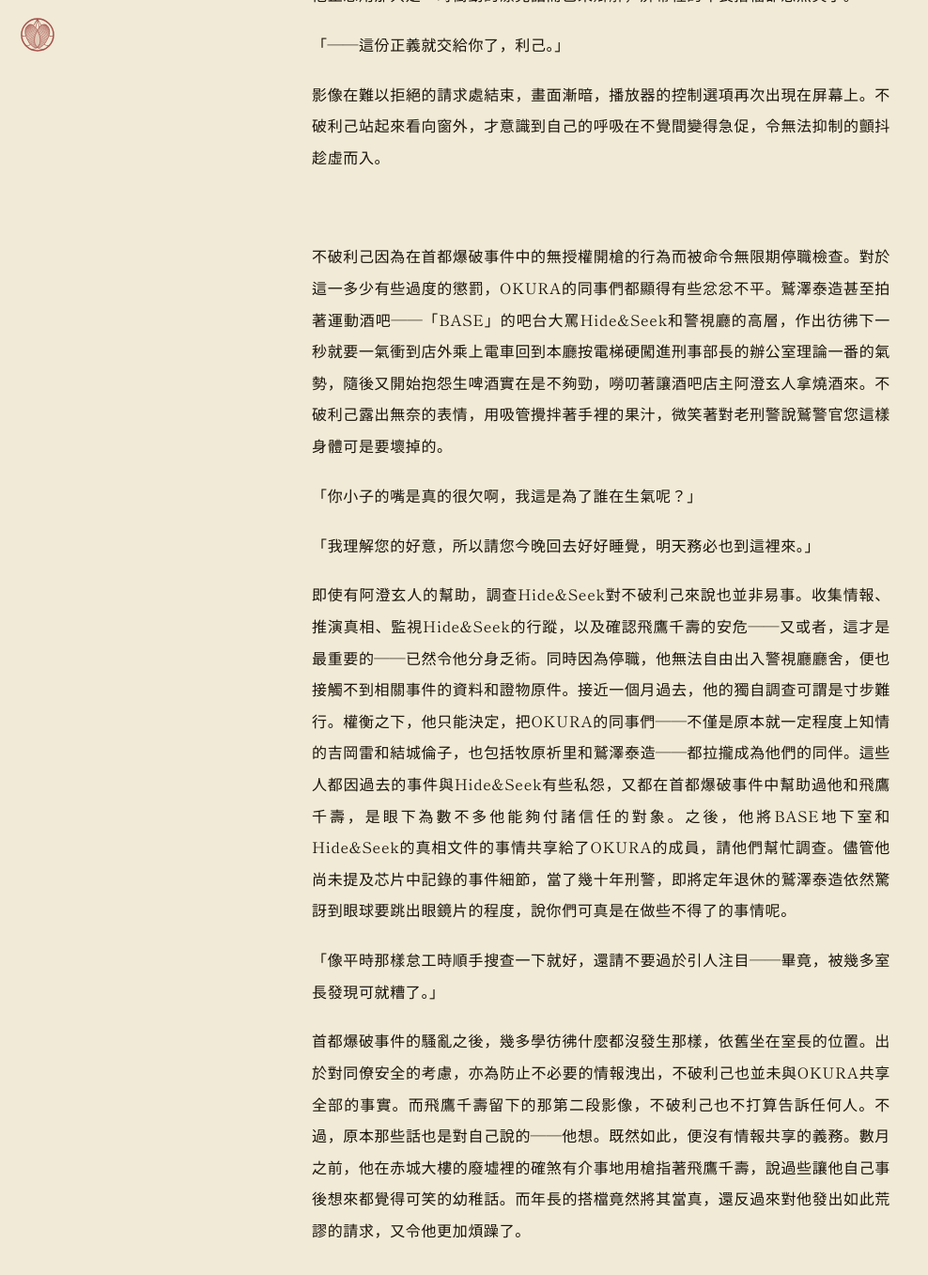
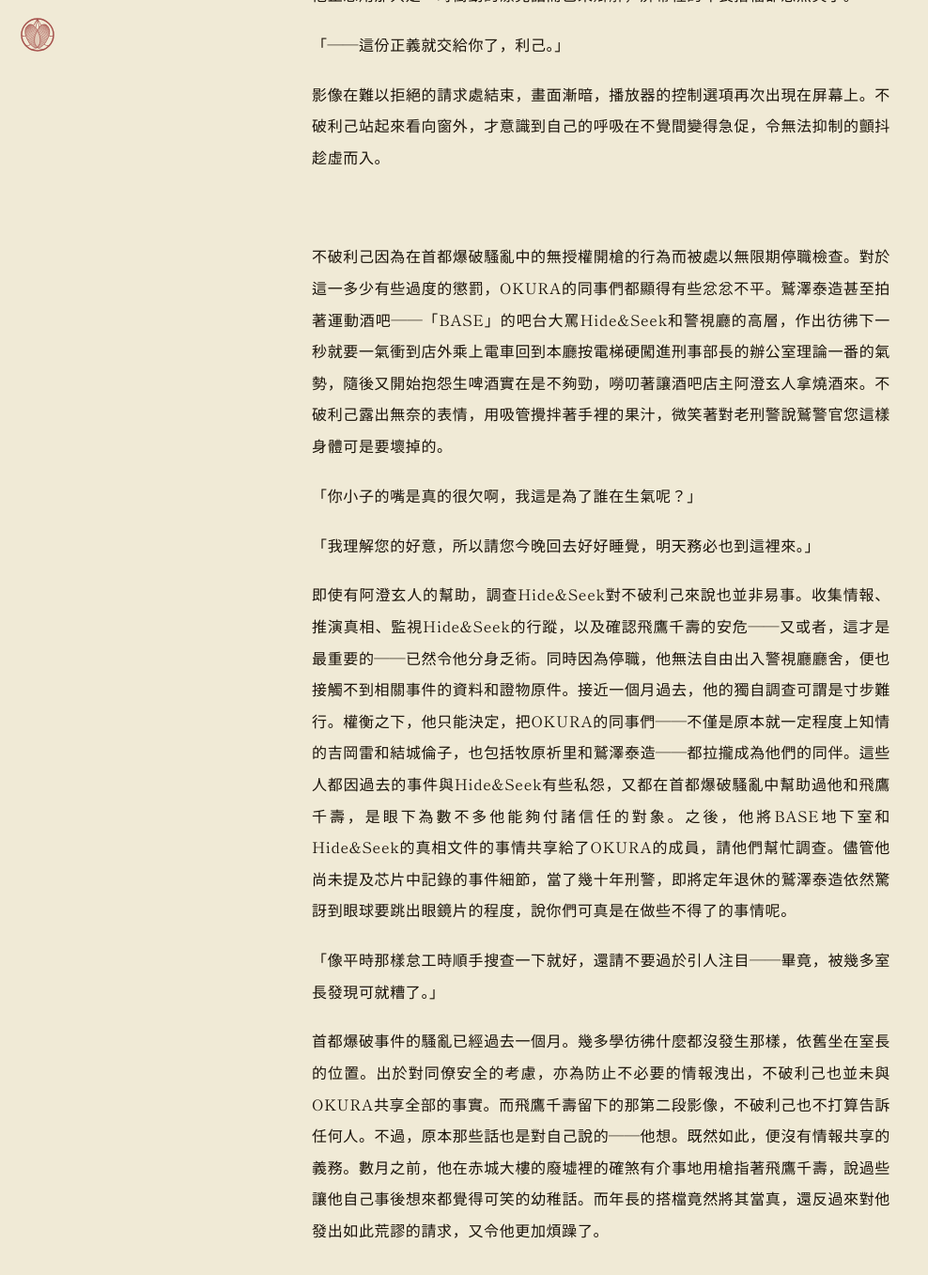
Before and after one commit to AriaYura/eternalnessstudy, a Jekyll site: the page built from posts/takeyabunotsuki/t-01.md, in a window 1280 px wide and 1400 px high, scrolled down 2095 px. Shown: the top 1357 px of the window at 94% size, without its empty margins (0-988 px from the left). Built offline with Jekyll 4.4.1, drawn with Linux system fonts in a browser that asks for light colours; some web fonts are replaced; some of the changed text lies outside the part shown.

Commit message:
update t-01-01 0610

```diff
--- a/posts/takeyabunotsuki/t-01.md
+++ b/posts/takeyabunotsuki/t-01.md
@@ -16,7 +16,7 @@
 
 不破利己時隔數十日回到自己位於墨田區的公寓。他將乍看上去像電子芳香劑一樣的設備插入牆腳的電源，又照著阿澄玄人的指示在手機屏幕和設備之間來回操作，直到指示燈和手機畫面都像天才黑客所說的那樣開始運作之後，他才長舒了一口氣，走到床邊放鬆了身體坐下。床墊回應以恰到好處的反彈，竟不知為何令他感到陌生。不破利己這才意識到自己已經很久沒在這張床上過夜了。他還在墨田署的時候，這間可以讓他步行上班的公寓的確稱得上便利。然而自從一個月前的首都爆破騷亂以來，為了方便整理情報，他總頻繁出入被視作秘密基地一般的運動酒吧，往返自宅反而變得麻煩，他留在酒吧過夜的次數也逐漸增加。而自宅長期無人留守，安全上也著實令他顧慮。於是他便拜託運動酒吧的店主，同時也是天才黑客的阿澄玄人做了室內監視器給他。雖然那外表看上去如同小型犬一般的店主似乎自己也躍躍欲試就是了。
 
-運動酒吧正式的店名是「BASE」，然而為數不多的常客卻常常直呼其為「運動酒吧」。似乎是不滿這種缺乏特殊性的叫法，阿澄玄人近乎命令般地要求不破利己使用「BASE」這個名稱，否則就要把他扔到末班電車早已結束運行的深夜街頭。不破利己雖不認為「運動酒吧」這一早已用慣的稱謂有什麼問題，但比起在冬季的深夜橫穿都心徒步回家，或是花費天價搭乘計程車，計較稱呼這種小事則顯得不合時宜。即使偶爾習慣使然說出「運動酒吧」，年輕的巡查部長也會立即煞有介事地在後面補上「BASE」。只是BASE的床——如果那合成板拼湊的箱子一樣的東西可以說是床的話——又窄又硬，翻身時甚至能聽到合成木板發出呻吟般的響聲，讓人懷疑也許直接睡在地板上都要更舒服些的程度。然而即使是那樣的床，睡久了身體也會習慣，反倒是自己舒適的床變得陌生了。
+運動酒吧正式的店名是「BASE」，然而為數不多的常客卻常常直呼其為「運動酒吧」。似乎是不滿這種缺乏特殊性的叫法，阿澄玄人近乎命令般地要求不破利己使用「BASE」這個名稱，否則就要把他丟到末班電車早已結束運行的深夜街頭。不破利己雖不認為「運動酒吧」這一早已用慣的稱謂有什麼問題，但比起在冬季的深夜橫穿都心徒步回家，或是花費天價搭乘計程車，計較稱呼這種小事則顯得不合時宜。即使偶爾習慣使然說出「運動酒吧」，年輕的巡查部長也會立即用廣報課發布訂正聲明的語氣，在後面補上「BASE」。只是BASE的床——如果那合成板拼湊的箱子一樣的東西可以說是床的話——又窄又硬，翻身時甚至能聽到合成木板發出呻吟般的響聲，讓人懷疑也許直接睡在地板上都要更舒服些的程度。然而即使是那樣的床，睡久了身體也會習慣，反倒是自己舒適的床變得陌生了。
 
 他深吸了一口氣。夜幕倏然降臨，他心想幸好在天黑前做完了稍顯複雜的工作。床頭的鬧鐘液晶屏上顯示著16:50的字樣，數字中間的兩點一下一下地躍動著，彷彿鬧鐘也有脈搏。
 
@@ -44,17 +44,17 @@
 
 <br>
 
-不破利己因為在首都爆破事件中的無授權開槍的行為而被命令無限期停職檢查。對於這一多少有些過度的懲罰，OKURA的同事們都顯得有些忿忿不平。鷲澤泰造甚至拍著運動酒吧——「BASE」的吧台大罵Hide&Seek和警視廳的高層，作出彷彿下一秒就要一氣衝到店外乘上電車回到本廳按電梯硬闖進刑事部長的辦公室理論一番的氣勢，隨後又開始抱怨生啤酒實在是不夠勁，嘮叨著讓酒吧店主阿澄玄人拿燒酒來。不破利己露出無奈的表情，用吸管攪拌著手裡的果汁，微笑著對老刑警說鷲警官您這樣身體可是要壞掉的。
+不破利己因為在首都爆破騷亂中的無授權開槍的行為而被處以無限期停職檢查。對於這一多少有些過度的懲罰，OKURA的同事們都顯得有些忿忿不平。鷲澤泰造甚至拍著運動酒吧——「BASE」的吧台大罵Hide&Seek和警視廳的高層，作出彷彿下一秒就要一氣衝到店外乘上電車回到本廳按電梯硬闖進刑事部長的辦公室理論一番的氣勢，隨後又開始抱怨生啤酒實在是不夠勁，嘮叨著讓酒吧店主阿澄玄人拿燒酒來。不破利己露出無奈的表情，用吸管攪拌著手裡的果汁，微笑著對老刑警說鷲警官您這樣身體可是要壞掉的。
 
 「你小子的嘴是真的很欠啊，我這是為了誰在生氣呢？」
 
 「我理解您的好意，所以請您今晚回去好好睡覺，明天務必也到這裡來。」
 
-即使有阿澄玄人的幫助，調查Hide&Seek對不破利己來說也並非易事。收集情報、推演真相、監視Hide&Seek的行蹤，以及確認飛鷹千壽的安危——又或者，這才是最重要的——已然令他分身乏術。同時因為停職，他無法自由出入警視廳廳舍，便也接觸不到相關事件的資料和證物原件。接近一個月過去，他的獨自調查可謂是寸步難行。權衡之下，他只能決定，把OKURA的同事們——不僅是原本就一定程度上知情的吉岡雷和結城倫子，也包括牧原祈里和鷲澤泰造——都拉攏成為他們的同伴。這些人都因過去的事件與Hide&Seek有些私怨，又都在首都爆破事件中幫助過他和飛鷹千壽，是眼下為數不多他能夠付諸信任的對象。之後，他將BASE地下室和Hide&Seek的真相文件的事情共享給了OKURA的成員，請他們幫忙調查。儘管他尚未提及芯片中記錄的事件細節，當了幾十年刑警，即將定年退休的鷲澤泰造依然驚訝到眼球要跳出眼鏡片的程度，說你們可真是在做些不得了的事情呢。
+即使有阿澄玄人的幫助，調查Hide&Seek對不破利己來說也並非易事。收集情報、推演真相、監視Hide&Seek的行蹤，以及確認飛鷹千壽的安危——又或者，這才是最重要的——已然令他分身乏術。同時因為停職，他無法自由出入警視廳廳舍，便也接觸不到相關事件的資料和證物原件。接近一個月過去，他的獨自調查可謂是寸步難行。權衡之下，他只能決定，把OKURA的同事們——不僅是原本就一定程度上知情的吉岡雷和結城倫子，也包括牧原祈里和鷲澤泰造——都拉攏成為他們的同伴。這些人都因過去的事件與Hide&Seek有些私怨，又都在首都爆破騷亂中幫助過他和飛鷹千壽，是眼下為數不多他能夠付諸信任的對象。之後，他將BASE地下室和Hide&Seek的真相文件的事情共享給了OKURA的成員，請他們幫忙調查。儘管他尚未提及芯片中記錄的事件細節，當了幾十年刑警，即將定年退休的鷲澤泰造依然驚訝到眼球要跳出眼鏡片的程度，說你們可真是在做些不得了的事情呢。
 
 「像平時那樣怠工時順手搜查一下就好，還請不要過於引人注目——畢竟，被幾多室長發現可就糟了。」
 
-首都爆破事件的騷亂之後，幾多學彷彿什麼都沒發生那樣，依舊坐在室長的位置。出於對同僚安全的考慮，亦為防止不必要的情報洩出，不破利己也並未與OKURA共享全部的事實。而飛鷹千壽留下的那第二段影像，不破利己也不打算告訴任何人。不過，原本那些話也是對自己說的——他想。既然如此，便沒有情報共享的義務。數月之前，他在赤城大樓的廢墟裡的確煞有介事地用槍指著飛鷹千壽，說過些讓他自己事後想來都覺得可笑的幼稚話。而年長的搭檔竟然將其當真，還反過來對他發出如此荒謬的請求，又令他更加煩躁了。
+首都爆破事件的騷亂已經過去一個月。幾多學彷彿什麼都沒發生那樣，依舊坐在室長的位置。出於對同僚安全的考慮，亦為防止不必要的情報洩出，不破利己也並未與OKURA共享全部的事實。而飛鷹千壽留下的那第二段影像，不破利己也不打算告訴任何人。不過，原本那些話也是對自己說的——他想。既然如此，便沒有情報共享的義務。數月之前，他在赤城大樓的廢墟裡的確煞有介事地用槍指著飛鷹千壽，說過些讓他自己事後想來都覺得可笑的幼稚話。而年長的搭檔竟然將其當真，還反過來對他發出如此荒謬的請求，又令他更加煩躁了。
 
 <br>
 
```
Also changed, not shown: other parts of posts/takeyabunotsuki/t-01.md (+2 -2 lines).
